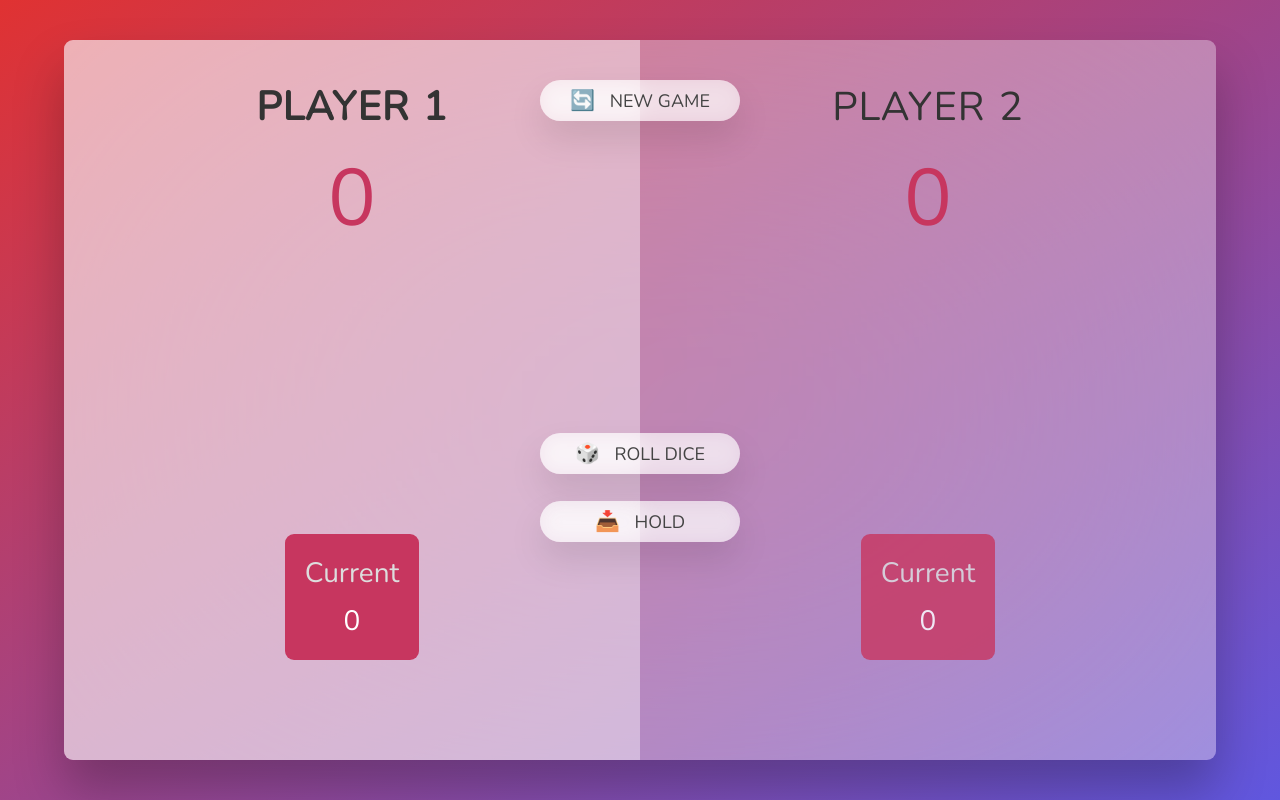
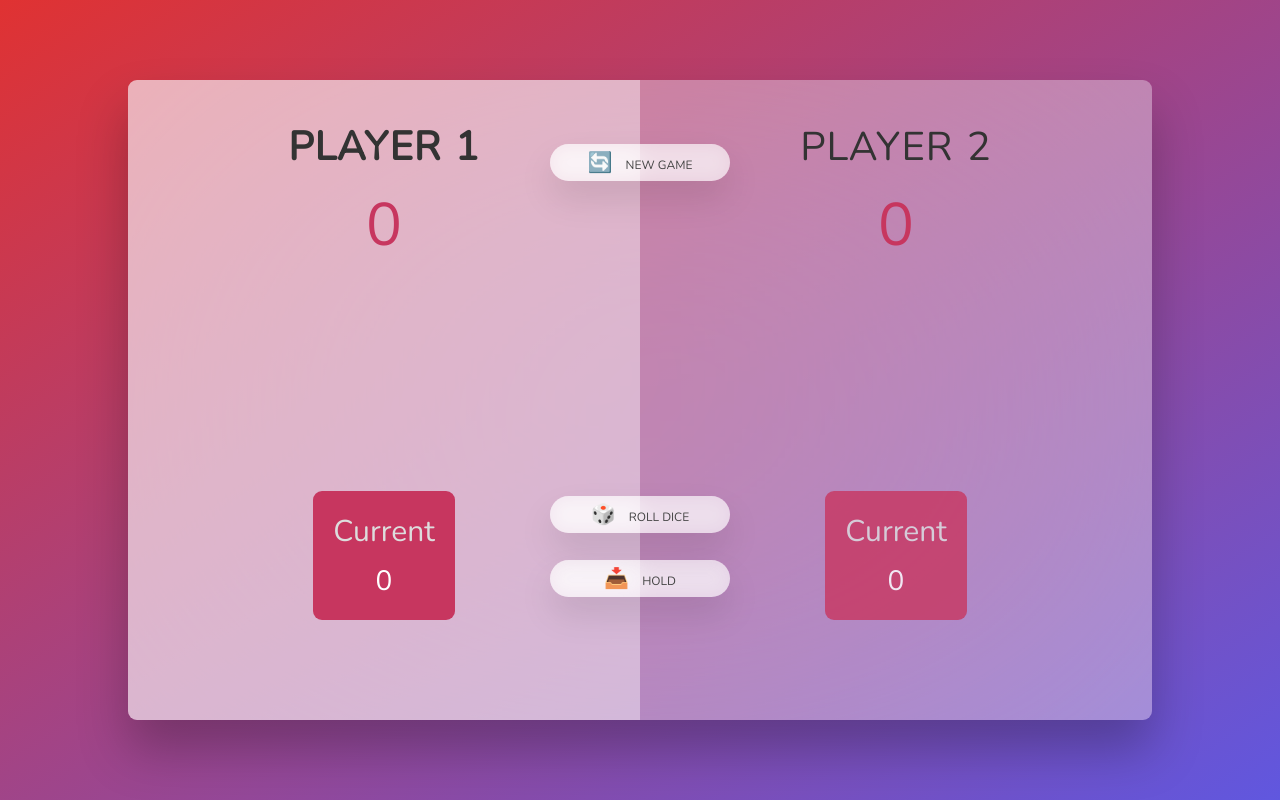
Before and after one commit to cozocozy/pig-game, a plain HTML site: page index.html in a window 1280 px wide. Drawn offline with nearby package versions, Linux system fonts and the light colour scheme.

Commit message:
fix responsive over limit

```diff
--- a/script.js
+++ b/script.js
@@ -71,7 +71,7 @@ btnHold.addEventListener('click', function() {
     scores[activePlayer] += currentScore;
     document.getElementById(`score--${activePlayer}`).textContent = scores[activePlayer];
     //check condition of score
-    if(scores[activePlayer] >=20 ) {
+    if(scores[activePlayer] >=100 ) {
         dice.classList.add('hidden');
         playing = false;
         document.querySelector(`.player--${activePlayer}`).classList.add('player--winner');
--- a/style.css
+++ b/style.css
@@ -48,7 +48,7 @@ main {
 /* ELEMENTS */
 .name {
   position: relative;
-  font-size: 2.5rem;
+  font-size: 2rem;
   text-transform: uppercase;
   letter-spacing: 1px;
   word-spacing: 2px;
@@ -58,7 +58,7 @@ main {
 }
 
 .score {
-  font-size: 8rem;
+  font-size: 6rem;
   font-weight: 300;
   color: #c7365f;
   margin-bottom: auto;
@@ -93,7 +93,7 @@ main {
 }
 
 .current-label {
-  font-size: 2.8rem;
+  font-size: 2.2rem;
   color: #ddd;
   margin-bottom: 1rem;
 
@@ -109,11 +109,11 @@ main {
   left: 50%;
   transform: translateX(-50%);
   color: #444;
-  width: 18rem;
+  width: 14rem;
   background: none;
   border: none;
   font-family: inherit;
-  font-size: 1.5rem;
+  font-size: 1rem;
   text-transform: uppercase;
   cursor: pointer;
   font-weight: 400;
@@ -127,7 +127,7 @@ main {
 }
 
 .btn::first-letter {
-  font-size: 2rem;
+  font-size: 1.5rem;
   display: inline-block;
   margin-right: 1rem;
 
@@ -180,40 +180,48 @@ main {
 
 @media only screen and (min-width: 768px) {
   main {
-    width: 90%;
-    height: 90%;
+    width: 80%;
+    height: 80%;
   }
   .player {
-    padding: 10rem;
+    padding:10rem;
   }
   .name {
     font-size: 4rem;
     margin-top: -6rem;
   }
+
+  .current-label {
+    font-size: 3rem;
+  }
+  .current-score {
+  }
+
 .dice {
-  top: 16.5rem;
+  top: 16rem;
   height: 10rem;
-
 }
 
   .btn {
     left: 50%;
     transform: translateX(-50%);
-    font-size:1.8rem;
-    padding: 0.7rem 2.5rem;
-    width: 20rem;
+    font-size:1.2rem;
+    /* padding: 0.7rem 2.5rem; */
+    width: 18rem;
   }
-
+  .btn::first-letter {
+    font-size: 2rem;
+  }
   .btn--new {
-    top: 4rem;
+    top: 10%;
   }
 
   .btn--roll {
-    top: 39.3rem;
+    top: 65%;
   }
 
   .btn--hold {
-    top: 46.1rem;
+    top: 75%;
   }
   .btn:active {
   /* transform: translate(-50%, 10px); */
```
